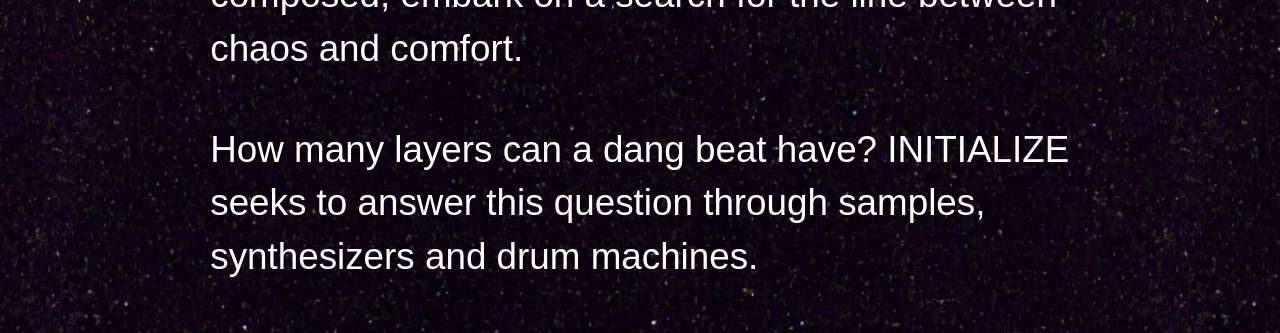
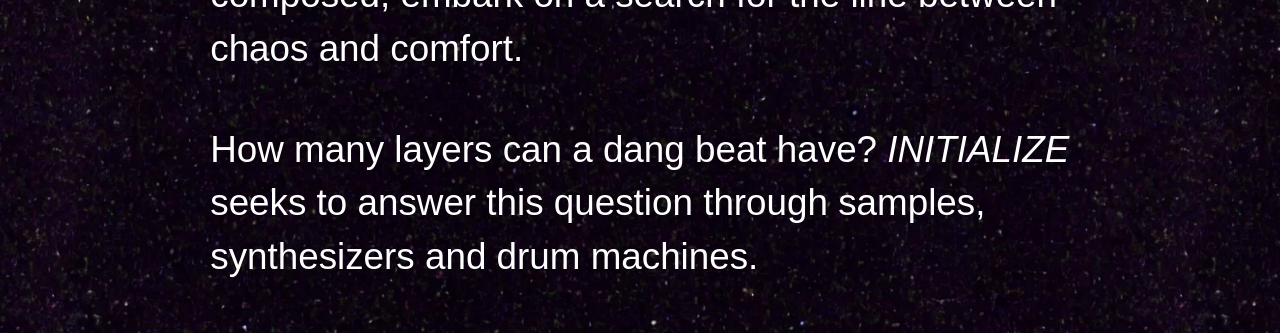
Before and after one commit to chasecee/phantomdrum.com, a Next.js app: page / in a window 1280 px wide. Shown: the part 9160-9493 px from the top of the page. Built offline with nearby package versions, Linux system fonts and the light colour scheme; no server answers; the database is empty; a web font is replaced by a local one.

Commit message:
Update ArtistBio component to emphasize 'INITIALIZE' with italics for improved readability

```diff
--- a/app/components/content/ArtistBio.tsx
+++ b/app/components/content/ArtistBio.tsx
@@ -12,8 +12,8 @@ export default function ArtistBio() {
           the line between chaos and comfort.
         </p>
         <p>
-          How many layers can a dang beat have? INITIALIZE seeks to answer this
-          question through samples, synthesizers and drum machines.
+          How many layers can a dang beat have? <em>INITIALIZE</em> seeks to
+          answer this question through samples, synthesizers and drum machines.
         </p>
         <p>
           Ultimately, this work is a study in density. Phantom Drum blends the
```
